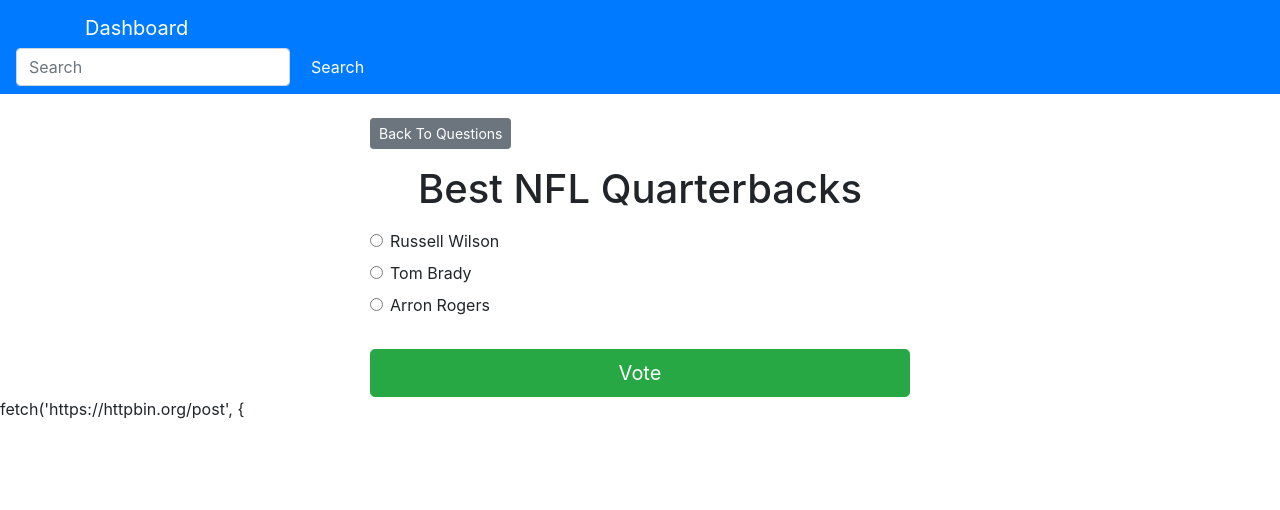
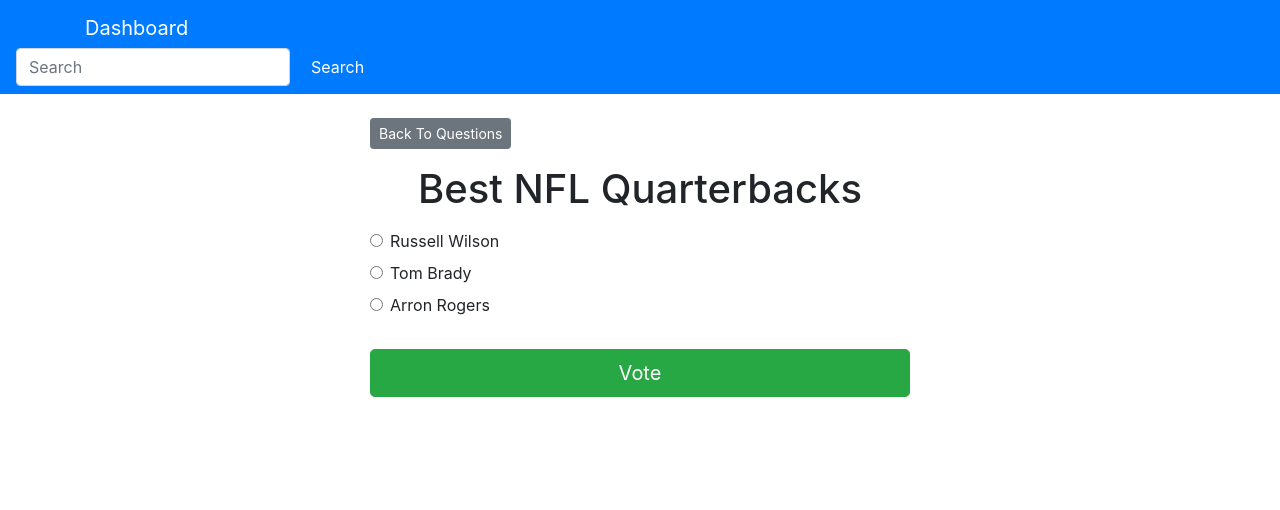
Before and after one commit to IndiaCFG2/team-17, a Django app: page /polls/1/ in a window 1280 px wide. Shown: the top 510 px of the page. Run offline with Django 3.2, Linux system fonts and the light colour scheme; data comes from the database, SQL or seed files in the repository; some libraries are stand-ins or nearby versions.

Commit message:
Update base.html

```diff
--- a/demo1/templates/base.html
+++ b/demo1/templates/base.html
@@ -51,6 +51,3 @@
     </div>
   </body>
 </html>
-
-
-fetch('https://httpbin.org/post', {
```
